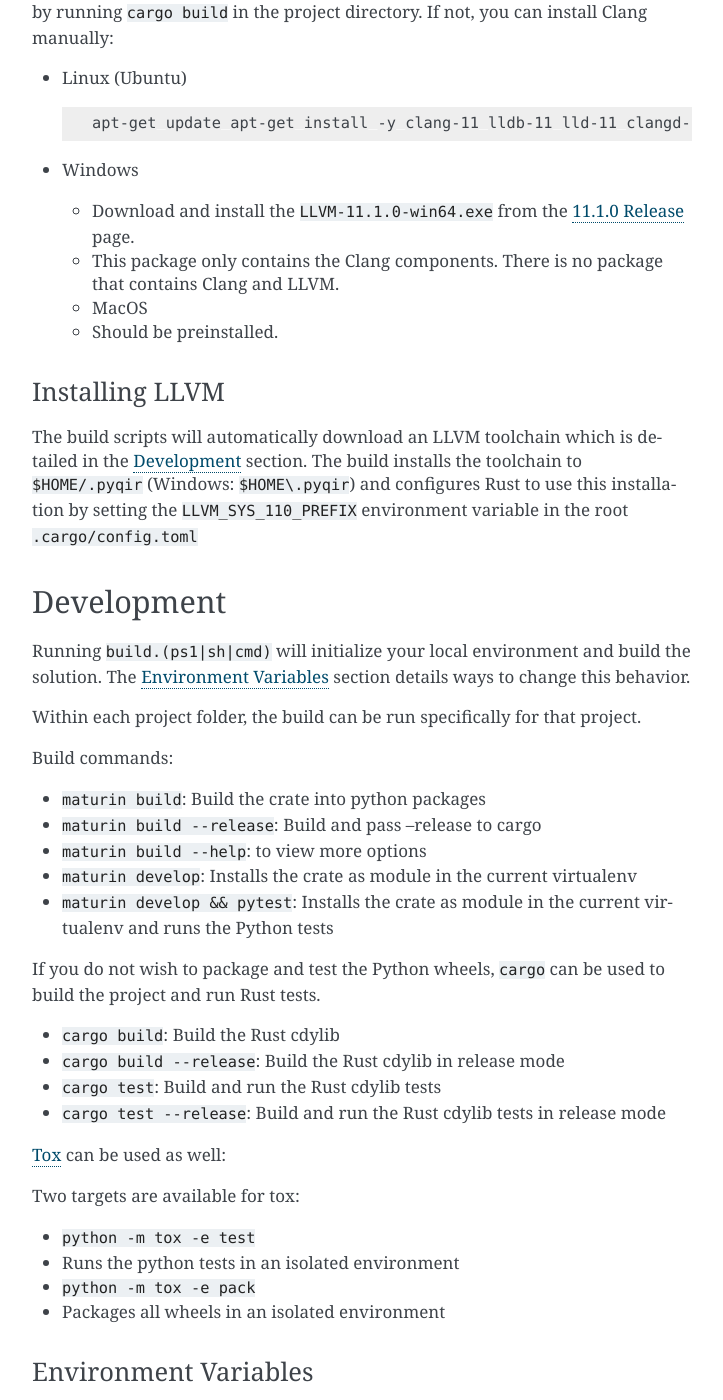
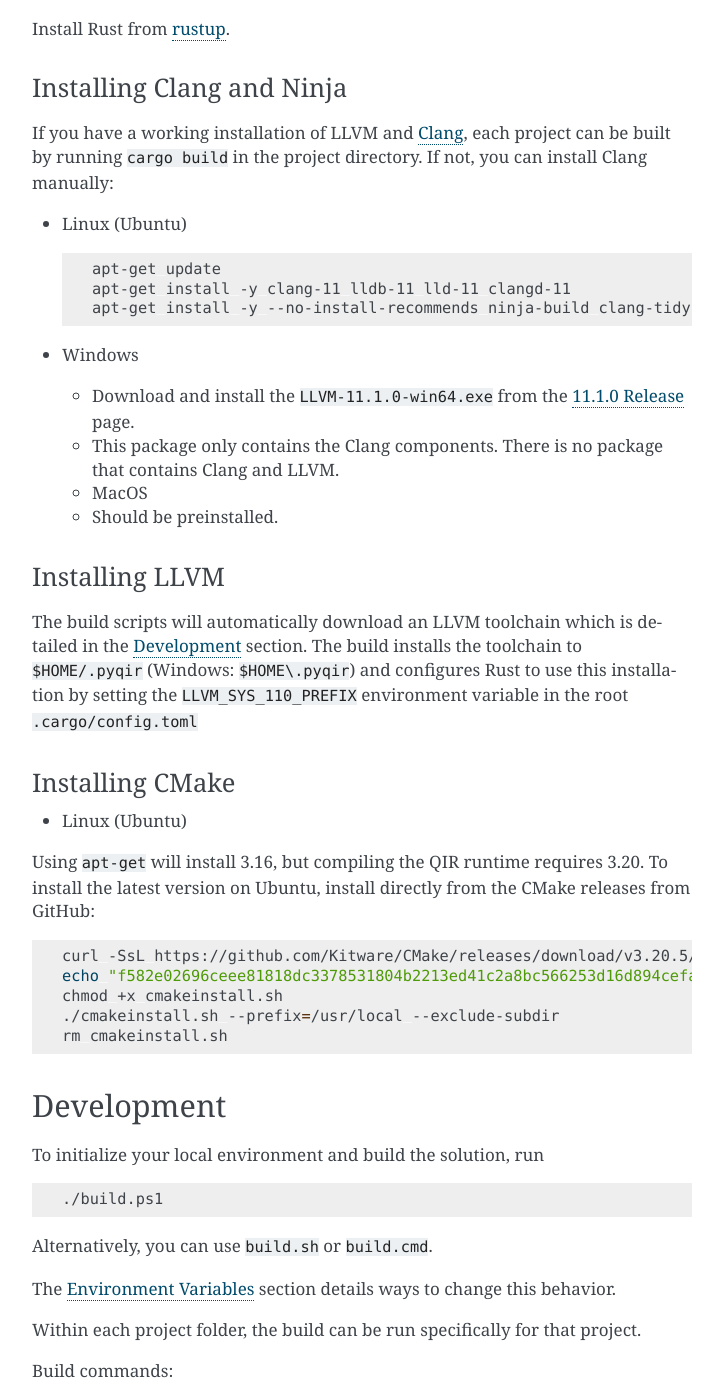
Before and after one commit to qir-alliance/pyqir, a Sphinx documentation site: the page built from docs/development-guide/building.md, in a window 1280 px wide and 1400 px high, scrolled down 1275 px. Shown: the whole window, without its empty margins (388-1111 px from the left). Built offline with Sphinx 7.4.7, drawn with Linux system fonts in a browser that asks for light colours; some of the changed text lies outside the part shown.

Commit message:
Update building.md

````diff
--- a/docs/development-guide/building.md
+++ b/docs/development-guide/building.md
@@ -10,6 +10,11 @@
   (Core)](https://github.com/powershell/powershell#get-powershell)
 - [LLVM/Clang 11.1.0](https://llvm.org/) - See [Installing
   LLVM](#installing-llvm)
+- [CMake 3.20+](https://github.com/Kitware/CMake/releases/tag/v3.20.5)
+- [Ninja 1.10.0+](https://ninja-build.org/)
+
+### Optional
+- [sccache](https://github.com/mozilla/sccache)
 
 ### Linux (Ubuntu)
 
@@ -53,7 +58,7 @@
 
 Install Rust from [rustup](https://rustup.rs/).
 
-### Installing Clang
+### Installing Clang and Ninja
 
 If you have a working installation of LLVM and [Clang](https://clang.llvm.org/),
 each project can be built by running `cargo build` in the project directory. If
@@ -62,7 +67,9 @@
 - Linux (Ubuntu)
 
   ```bash
-  apt-get update apt-get install -y clang-11 lldb-11 lld-11 clangd-11
+  apt-get update
+  apt-get install -y clang-11 lldb-11 lld-11 clangd-11
+  apt-get install -y --no-install-recommends ninja-build clang-tidy-11 build-essential
   ```
 
 - Windows
@@ -82,10 +89,32 @@
 this installation by setting the `LLVM_SYS_110_PREFIX` environment variable in
 the root `.cargo/config.toml`
 
+### Installing CMake
+
+- Linux (Ubuntu)
+
+Using `apt-get` will install 3.16, but compiling the QIR runtime requires 3.20. To install the latest version on Ubuntu, install directly from the CMake releases from GitHub:
+
+```bash
+curl -SsL https://github.com/Kitware/CMake/releases/download/v3.20.5/cmake-3.20.5-linux-x86_64.sh -o cmakeinstall.sh
+echo "f582e02696ceee81818dc3378531804b2213ed41c2a8bc566253d16d894cefab cmakeinstall.sh" | sha256sum -c --strict -
+chmod +x cmakeinstall.sh
+./cmakeinstall.sh --prefix=/usr/local --exclude-subdir
+rm cmakeinstall.sh
+```
+
 ## Development
 
-Running `build.(ps1|sh|cmd)` will initialize your local environment and build
-the solution. The {ref}`building/environment-variables` section
+To initialize your local environment and build
+the solution, run
+
+```bash
+./build.ps1
+```
+
+Alternatively, you can use `build.sh` or `build.cmd`.
+
+The {ref}`building/environment-variables` section
 details ways to change this behavior.
 
 Within each project folder, the build can be run specifically for that project.
````
